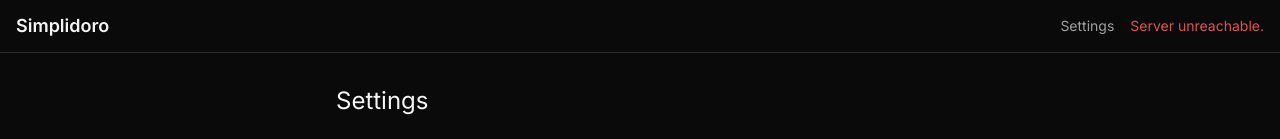
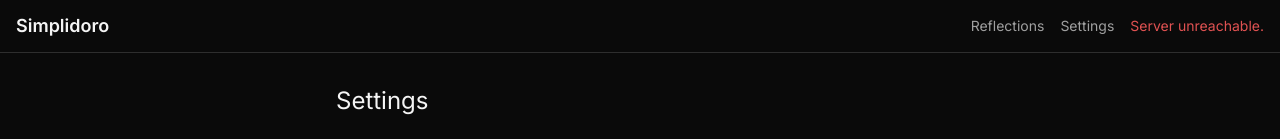
Before and after one commit to PaninGitHub/Pomodoro, a React (Vite) app in the folder client/: page /settings in a window 1280 px wide. Shown: the top 139 px of the page. Built offline with nearby package versions, Linux system fonts and the light colour scheme; no server answers.

Commit message:
feat(app): /reflections route + nav link in header (F-10)

```diff
--- a/client/src/layout/AppLayout.tsx
+++ b/client/src/layout/AppLayout.tsx
@@ -11,6 +11,9 @@ export function AppLayout(): JSX.Element {
           Simplidoro
         </Link>
         <div className="flex items-center gap-4">
+          <Link to="/reflections" className="text-text-secondary hover:text-text-primary text-sm">
+            Reflections
+          </Link>
           <Link to="/settings" className="text-text-secondary hover:text-text-primary text-sm">
             Settings
           </Link>
--- a/client/src/router.tsx
+++ b/client/src/router.tsx
@@ -2,6 +2,7 @@ import { createBrowserRouter, RouterProvider } from 'react-router-dom';
 import { AppLayout } from './layout/AppLayout';
 import { Landing } from './pages/Landing';
 import { SettingsPage } from './pages/SettingsPage';
+import { ReflectionLogPage } from './reflections/ReflectionLogPage';
 
 const router = createBrowserRouter([
   {
@@ -10,6 +11,7 @@ const router = createBrowserRouter([
     children: [
       { index: true, element: <Landing /> },
       { path: 'settings', element: <SettingsPage /> },
+      { path: 'reflections', element: <ReflectionLogPage /> },
       // Phase 8: { path: 'privacy', element: <Privacy /> }
     ],
   },
```
